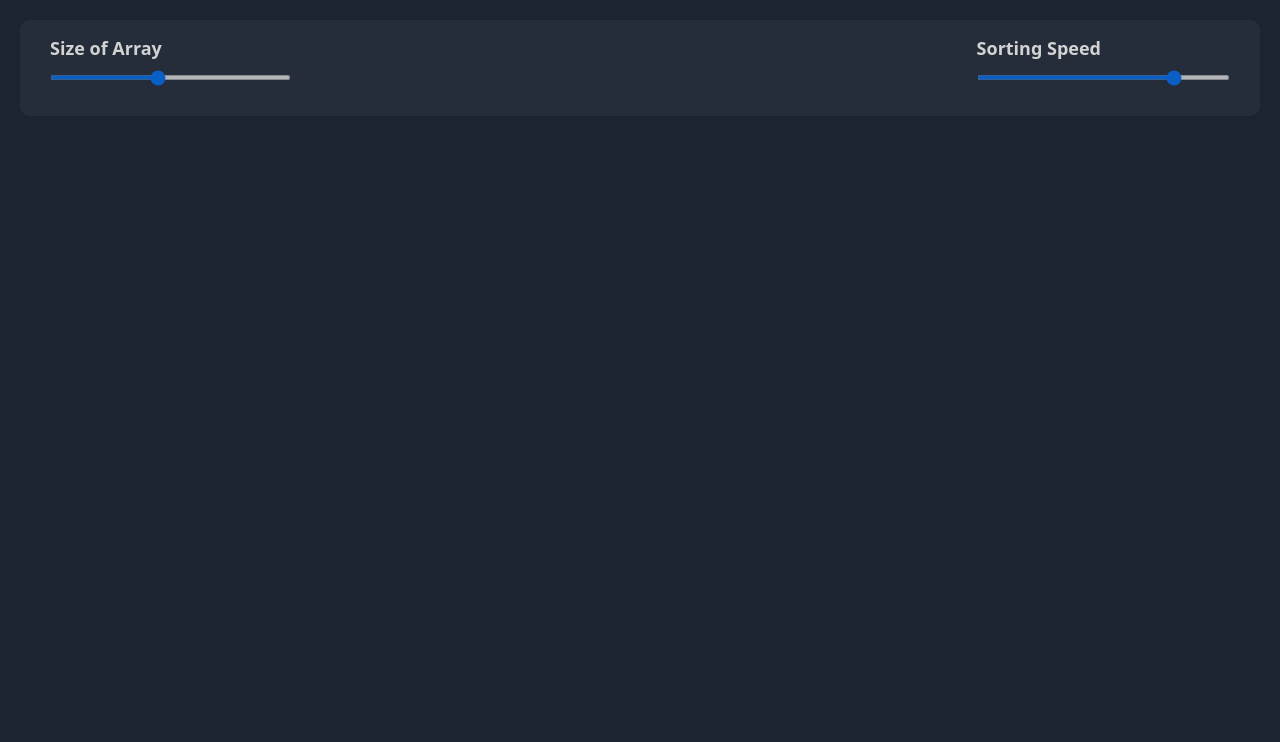
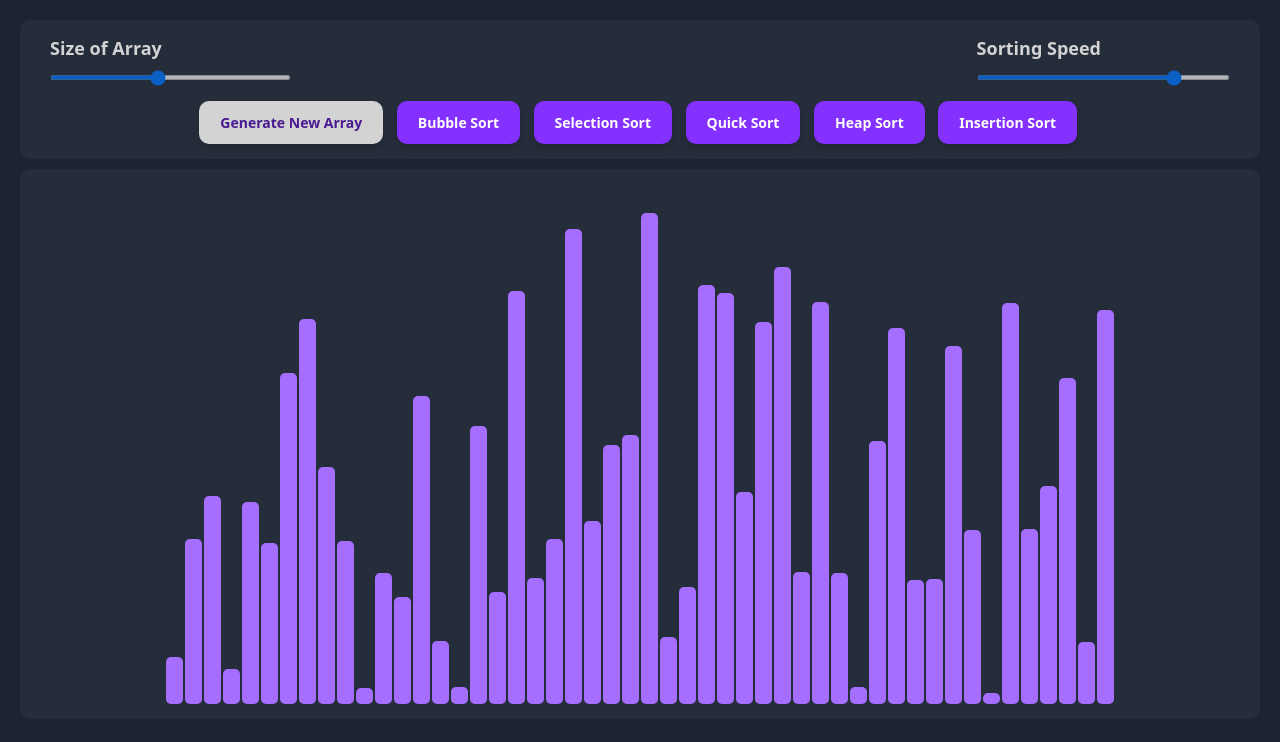
Before and after one commit to Masoud-M/sorting-algorithms, a React (Vite) app: page / in a window 1280 px wide. Shown: the top 742 px of the page. Built offline with nearby package versions, Linux system fonts and the light colour scheme.

Commit message:
added algorithms

```diff
--- a/src/App.tsx
+++ b/src/App.tsx
@@ -1,24 +1,36 @@
 import { useEffect, useRef, useState } from "react";
+
+import { getBubbleSortAnimations } from "./components/BubbleSort";
+import { getHeapSortAnimations } from "./components/HeapSort";
+import { getInsertionSortAnimations } from "./components/InsertionSort";
+import { getQuickSortAnimations } from "./components/QuickSort";
+import { getSelectionSortAnimations } from "./components/SelectionSort";
+
 const DEFAULT_ARRAY_SIZE = 50;
 const DEFAULT_ANIMATION_SPEED = 80;
 const ARRAY_MIN_VALUE = 10;
 const ARRAY_MAX_VALUE = 500;
 
 function App() {
-  const [arraySize, setArraySize] = useState(DEFAULT_ARRAY_SIZE);
+  const [arraySize, setArraySize] = useState<number>(DEFAULT_ARRAY_SIZE);
   const [animationSpeed, setAnimationSpeed] = useState(DEFAULT_ANIMATION_SPEED);
-  const [array, setArray] = useState([]);
+  const [array, setArray] = useState<number[]>([]);
   const [disableButtons, setDisableButtons] = useState(false);
   const ref = useRef(null);
+
+  const duplicateArray = array.slice();
+
   const barWidth = arraySize > 50 ? 12 : arraySize > 25 ? 17 : 24;
+  const uiBtnStyle =
+    "bg-[#8431ff] rounded-[10px] text-white font-semibold transition hover:bg-[#9762e6] px-[21px] py-[11px] text-[14px] inline-block outline-none border-none mr-[0.25em] text-center cursor-pointer shadow-md hover:-translate-y-1";
 
   //Function to give random values between a specified range
-  const randomIntFromInterval = (min, max) => {
+  const randomIntFromInterval = (min: number, max: number) => {
     return Math.floor(Math.random() * (max - min + 1) + min);
   };
 
   useEffect(() => {
-    const newArray = [];
+    let newArray: number[] = [];
     for (let i = 0; i < arraySize; i++) {
       newArray.push(randomIntFromInterval(ARRAY_MIN_VALUE, ARRAY_MAX_VALUE));
     }
@@ -26,12 +38,95 @@ function App() {
   }, [arraySize]);
 
   const resetArray = () => {
-    const newArray = [];
+    let newArray: number[] = [];
     for (let i = 0; i < arraySize; i++) {
       newArray.push(randomIntFromInterval(ARRAY_MIN_VALUE, ARRAY_MAX_VALUE));
     }
     setArray(newArray);
   };
+
+  //Function to do the animations
+  const animateSorting = (animations) => {
+    setDisableButtons(true);
+    const arrayBars = document.getElementsByClassName("arrayBar");
+    for (let i = 0; i < animations.length; i++) {
+      const isColorChange = animations[i].length === 2;
+      // const isColorChange = i % 3 !== 1;
+      if (isColorChange) {
+        const [barOneIdx, barTwoIdx] = animations[i];
+        const barOneStyle = arrayBars[barOneIdx].style;
+        const barTwoStyle = arrayBars[barTwoIdx].style;
+        const color = i % 3 === 0 ? "turquoise" : "#a66cff";
+        setTimeout(() => {
+          barOneStyle.backgroundColor = color;
+          barTwoStyle.backgroundColor = color;
+        }, i * (101 - animationSpeed));
+      } else {
+        setTimeout(() => {
+          const [barOneIdx, newHeightOne, barTwoIdx, newHeightTwo] =
+            animations[i];
+          const barOneStyle = arrayBars[barOneIdx].style;
+          barOneStyle.height = `${newHeightOne}px`;
+          const barTwoStyle = arrayBars[barTwoIdx].style;
+          barTwoStyle.height = `${newHeightTwo}px`;
+        }, i * (101 - animationSpeed));
+      }
+    }
+
+    setTimeout(() => {
+      setDisableButtons(false);
+    }, animations.length * (101 - animationSpeed));
+  };
+
+  const bubbleSort = () => {
+    const animations = getBubbleSortAnimations(duplicateArray, arraySize);
+    animateSorting(animations);
+  };
+
+  const selectionSort = () => {
+    const animations = getSelectionSortAnimations(duplicateArray, arraySize);
+    animateSorting(animations);
+  };
+
+  const quickSort = () => {
+    const animations = getQuickSortAnimations(duplicateArray, arraySize);
+    animateSorting(animations);
+  };
+
+  const heapSort = () => {
+    const animations = getHeapSortAnimations(duplicateArray, arraySize);
+    animateSorting(animations);
+  };
+
+  const insertionSort = () => {
+    setDisableButtons(true);
+
+    const animations = getInsertionSortAnimations(duplicateArray, arraySize);
+    const arrayBars = document.getElementsByClassName("arrayBar");
+    for (let i = 0; i < animations.length; i++) {
+      const isColorChange = animations[i].length === 2;
+      if (isColorChange) {
+        const [barOneIdx, barTwoIdx] = animations[i];
+        const barOneStyle = arrayBars[barOneIdx].style;
+        const barTwoStyle = arrayBars[barTwoIdx].style;
+        const color = i % 3 === 0 ? "turquoise" : "#a66cff";
+        setTimeout(() => {
+          barOneStyle.backgroundColor = color;
+          barTwoStyle.backgroundColor = color;
+        }, i * (101 - animationSpeed));
+      } else {
+        setTimeout(() => {
+          const [barIdx, newHeight] = animations[i];
+          const barStyle = arrayBars[barIdx].style;
+          barStyle.height = `${newHeight}px`;
+        }, i * (101 - animationSpeed));
+      }
+    }
+    setTimeout(() => {
+      setDisableButtons(false);
+    }, animations.length * (101 - animationSpeed));
+  };
+
   // let randomArr: number[] = [];
   // for (let i = 0; i < 1000; i++) {
   //   randomArr.push(Math.floor(Math.random() * 1000));
@@ -64,7 +159,7 @@ function App() {
   // };
   return (
     <>
-      <div className="bg-[#1b2430] text-[#a66eff] h-screen w-screen p-[20px]">
+      <div className="bg-[#1b2430] text-[#a66eff] h-screen w-screen p-[20px] overflow-x-hidden">
         <div className="navbar flex flex-col gap-[15px] px-[20px] py-[15px] rounded-[10px] bg-[#252d3a] mb-[10px]">
           <div className="sliderContainer w-full px-[10px] flex flex-row justify-between items-center gap-[10px] ">
             <div className="size ">
@@ -97,14 +192,73 @@ function App() {
                 value={animationSpeed}
                 onChange={(e) => {
                   setAnimationSpeed(parseInt(e.target.value));
-                  console.log(animationSpeed);
                 }}
                 disabled={disableButtons}
               />
             </div>
           </div>
 
-          <div className="buttons"></div>
+          <div className="buttons flex flex-col sm:flex-row flex-wrap gap-[10px] items-center justify-center">
+            <button
+              disabled={disableButtons}
+              onClick={resetArray}
+              className="bg-[#d3d3d3] rounded-[10px] text-[#491a90] font-semibold transition hover:bg-[#d3d3d3c6] px-[21px] py-[11px] text-[14px] inline-block outline-none border-none mr-[0.25em] text-center cursor-pointer shadow-md hover:-translate-y-1"
+            >
+              Generate New Array
+            </button>
+            <button
+              disabled={disableButtons}
+              onClick={bubbleSort}
+              className={uiBtnStyle}
+            >
+              Bubble Sort
+            </button>
+            <button
+              disabled={disableButtons}
+              onClick={selectionSort}
+              className={uiBtnStyle}
+            >
+              Selection Sort
+            </button>
+            <button
+              disabled={disableButtons}
+              onClick={quickSort}
+              className={uiBtnStyle}
+            >
+              Quick Sort
+            </button>
+            <button
+              disabled={disableButtons}
+              onClick={heapSort}
+              className={uiBtnStyle}
+            >
+              Heap Sort
+            </button>
+            <button
+              disabled={disableButtons}
+              onClick={insertionSort}
+              className={uiBtnStyle}
+            >
+              Insertion Sort
+            </button>
+          </div>
+        </div>
+        <div
+          className="main flex flex-row gap-[2px] items-end justify-center h-[550px] px-[20px] py-[15px] rounded-[10px] bg-[#252d3a] overflow-x-hidden"
+          ref={ref}
+        >
+          {array.map((value, index) => {
+            return (
+              <div
+                className="arrayBar bg-[#a66eff] rounded-[5px]"
+                key={index}
+                style={{
+                  height: `${value}px`,
+                  width: `${barWidth}px`,
+                }}
+              ></div>
+            );
+          })}
         </div>
       </div>
       {/* <div className="w-[90%] h-screen mx-auto flex flex-col items-center justify-center">
--- /dev/null
+++ b/src/components/BubbleSort.tsx
@@ -0,0 +1,22 @@
+import swap from "./Swap";
+
+function bubbleSort(array, arraySize, animations) {
+  let i, j;
+  for (i = 0; i < arraySize - 1; i++) {
+    for (j = 0; j < arraySize - 1; j++) {
+      if (array[j] > array[j + 1]) {
+        animations.push([j, j + 1]);
+        swap(array, j, j + 1);
+        animations.push([j, array[j], j + 1, array[j + 1]]);
+        animations.push([j, j + 1]);
+      }
+    }
+  }
+}
+
+export const getBubbleSortAnimations = (array, arraySize) => {
+  const animations = [];
+  bubbleSort(array, arraySize, animations);
+  console.log(animations);
+  return animations;
+};
--- /dev/null
+++ b/src/components/HeapSort.tsx
@@ -0,0 +1,45 @@
+import swap from "./Swap";
+
+export const getHeapSortAnimations = (array, arraySize) => {
+  const animations = [];
+  heapSort(array, arraySize, animations);
+  return animations;
+};
+
+const heapify = (array, n, i, animations) => {
+  let largest = i;
+  let l = 2 * i + 1;
+  let r = 2 * i + 2;
+
+  if (l < n && array[l] > array[largest]) largest = l;
+
+  if (r < n && array[r] > array[largest]) largest = r;
+
+  if (largest !== i) {
+    animations.push([largest, i]);
+    swap(array, largest, i);
+    animations.push([largest, array[largest], i, array[i]]);
+    animations.push([largest, i]);
+
+    heapify(array, n, largest, animations);
+  }
+};
+
+const buildHeap = (array, n, animations) => {
+  for (let i = Math.floor(n / 2) - 1; i >= 0; i--) {
+    heapify(array, n, i, animations);
+  }
+};
+
+const heapSort = (array, arraySize, animations) => {
+  const n = arraySize;
+  buildHeap(array, n, animations);
+  for (let i = n - 1; i > 0; i--) {
+    animations.push([0, i]);
+    swap(array, 0, i);
+    animations.push([0, array[0], i, array[i]]);
+    animations.push([0, i]);
+
+    heapify(array, i, 0, animations);
+  }
+};
--- /dev/null
+++ b/src/components/InsertionSort.tsx
@@ -0,0 +1,25 @@
+export const getInsertionSortAnimations = (array, arraySize) => {
+  const animations = [];
+  insertionSort(array, arraySize, animations);
+  return animations;
+};
+
+const insertionSort = (array, arraySize, animations) => {
+  let i, key, j;
+  for (i = 1; i < arraySize; i++) {
+    key = array[i];
+    j = i - 1;
+
+    while (j >= 0 && array[j] > key) {
+      animations.push([j, j + 1]);
+      array[j + 1] = array[j];
+      animations.push([j + 1, array[j + 1]]);
+      animations.push([j, j + 1]);
+      j = j - 1;
+    }
+    animations.push([j + 1, j + 1]);
+    array[j + 1] = key;
+    animations.push([j + 1, array[j + 1]]);
+    animations.push([j + 1, j + 1]);
+  }
+};
--- /dev/null
+++ b/src/components/QuickSort.tsx
@@ -0,0 +1,37 @@
+import swap from "./Swap";
+
+export const getQuickSortAnimations = (array, arraySize) => {
+  const animations = [];
+  quickSort(array, 0, arraySize - 1, animations);
+  return animations;
+};
+
+const quickSort = (array, low, high, animations) => {
+  if (low < high) {
+    const pivotIdx = partition(array, low, high, animations);
+    quickSort(array, low, pivotIdx - 1, animations);
+    quickSort(array, pivotIdx + 1, high, animations);
+  }
+};
+
+const partition = (array, low, high, animations) => {
+  const pivot = array[high];
+  let i = low - 1;
+
+  for (let j = low; j < high; j++) {
+    if (array[j] < pivot) {
+      i++;
+      animations.push([i, j]);
+      swap(array, i, j);
+      animations.push([i, array[i], j, array[j]]);
+      animations.push([i, j]);
+    }
+  }
+
+  animations.push([i + 1, high]);
+  swap(array, i + 1, high);
+  animations.push([i + 1, array[i + 1], high, array[high]]);
+  animations.push([i + 1, high]);
+
+  return i + 1;
+};
--- /dev/null
+++ b/src/components/SelectionSort.tsx
@@ -0,0 +1,23 @@
+import swap from "./Swap";
+
+export const getSelectionSortAnimations = (array, arraySize) => {
+  const animations = [];
+  selectionSort(array, arraySize, animations);
+  return animations;
+};
+
+function selectionSort(arr, arraySize, animations) {
+  let i, j, minIdx;
+  for (i = 0; i < arraySize - 1; i++) {
+    minIdx = i;
+    for (j = i + 1; j < arraySize; j++) {
+      if (arr[j] < arr[minIdx]) minIdx = j;
+    }
+    //Pushing the indices into animation to change the color
+    animations.push([i, minIdx]);
+    swap(arr, minIdx, i);
+    animations.push([minIdx, arr[minIdx], i, arr[i]]);
+    //Againg pushing the indices to revert backto original color
+    animations.push([i, minIdx]);
+  }
+}
--- /dev/null
+++ b/src/components/Swap.tsx
@@ -0,0 +1,5 @@
+export default function swap(arr, xp, yp) {
+  let temp = arr[xp];
+  arr[xp] = arr[yp];
+  arr[yp] = temp;
+}
```
